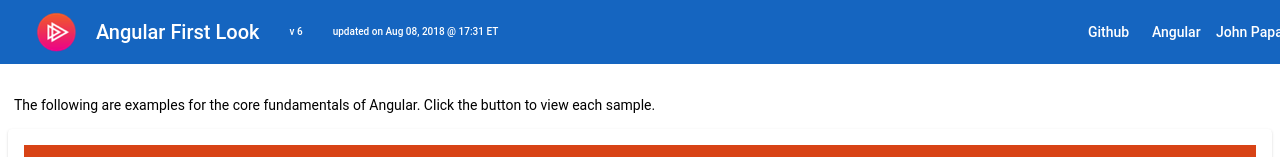
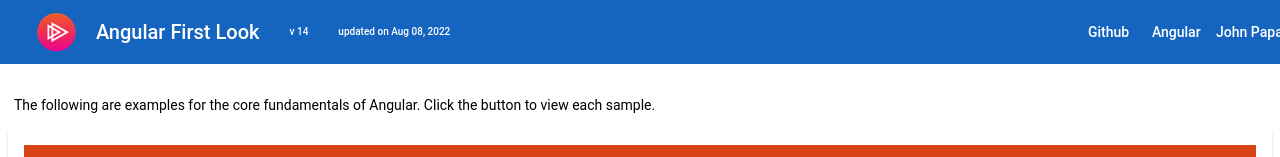
Before and after one commit to johnpapa/angular-first-look-hosted, an Angular app: page / in a window 1280 px wide. Shown: the top 157 px of the page. Built offline with nearby package versions, Linux system fonts and the light colour scheme.

Commit message:
updated to v14

```diff
--- a/src/app/nav/nav.component.html
+++ b/src/app/nav/nav.component.html
@@ -1,13 +1,23 @@
 <mat-toolbar color="primary" class="dark">
-  <div class="mat-toolbar-tools" fxLayout="row nowrap" fxFlex fxLayoutAlign="end center">
+  <div
+    class="mat-toolbar-tools"
+    fxLayout="row nowrap"
+    fxFlex
+    fxLayoutAlign="end center"
+  >
     <a class="ps-title-icon" href="http://pluralsight.com" target="_blank">
       <i></i>
     </a>
     <span fxFlex>Angular First Look</span>
-    <span fxFlex class="angular-version">v 6</span>
-    <span fxFlex class="angular-version">updated on Aug 08, 2018 @ 17:31 ET</span>
+    <span fxFlex class="angular-version">v 14</span>
+    <span fxFlex class="angular-version">updated on Aug 08, 2022</span>
     <span fxFlex="grow"></span>
-    <a fxFlex mat-button href="http://github.com/johnpapa/angular-first-look-hosted" target="_blank">
+    <a
+      fxFlex
+      mat-button
+      href="http://github.com/johnpapa/angular-first-look-hosted"
+      target="_blank"
+    >
       <span>Github</span>
     </a>
     <a fxFlex mat-button href="http://angular.io" target="_blank">
```
Also changed, not shown: package.json (+23 -22 lines), src/polyfills.ts (+23 -51 lines), 8 other files (tests, documents, lock files or other folders).
